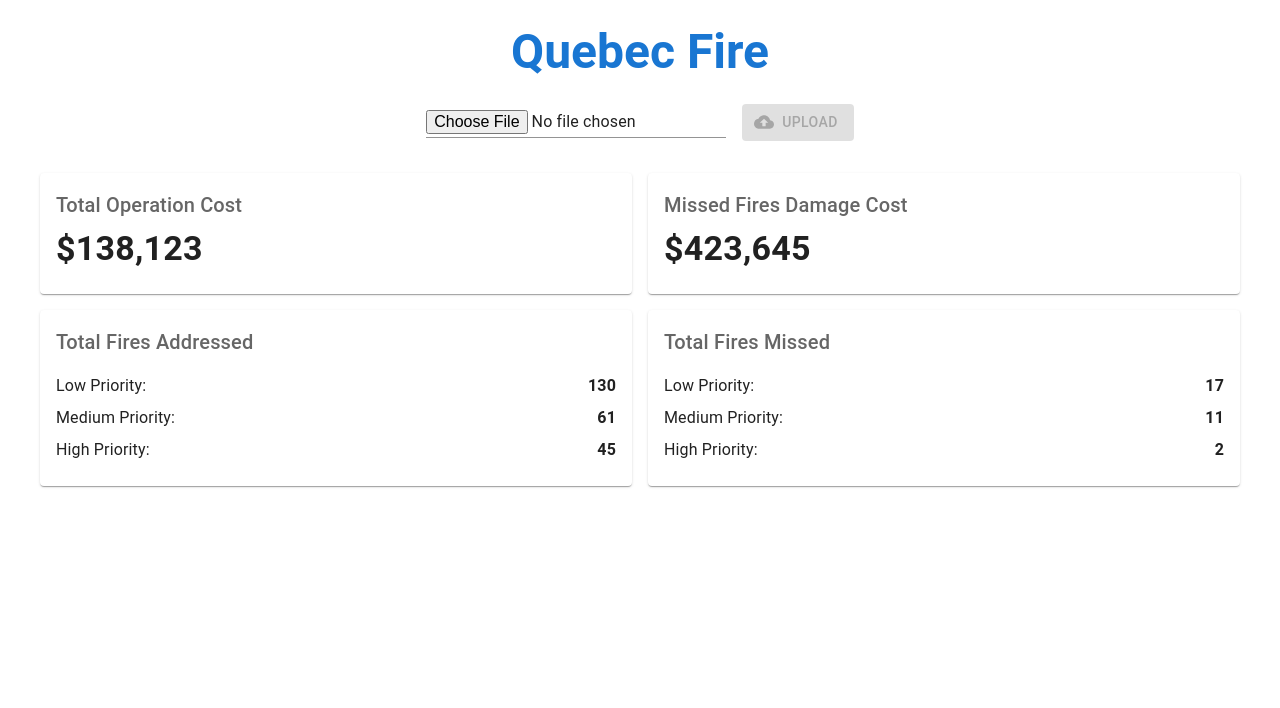
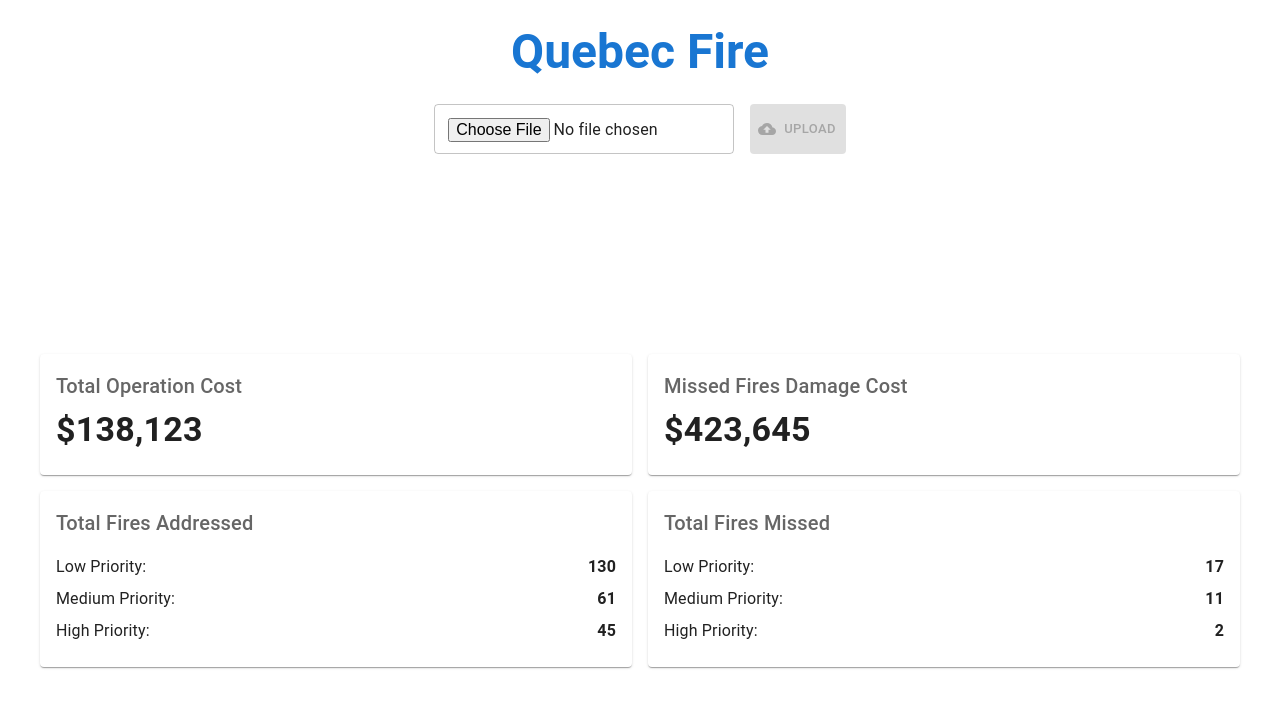
Before and after one commit to aswiinraviprakash/ConCodians-ConUHacksIV, a React (Create React App) app in the folder frontend/: page / in a window 1280 px wide. Shown: the top 708 px of the page. Built offline with nearby package versions, Linux system fonts and the light colour scheme.

Commit message:
Intermediate home.js file

```diff
--- a/frontend/src/components/home.js
+++ b/frontend/src/components/home.js
@@ -1,5 +1,5 @@
 import React,{ useState } from 'react';
-import {Card, CardContent, Typography, Box, Stack, Button, Input, createTheme} from '@mui/material';
+import {Card, CardContent, Typography, Box, Stack, Button, Input, createTheme,TextField} from '@mui/material';
 import CloudUploadIcon from '@mui/icons-material/CloudUpload';
 
 
@@ -8,9 +8,15 @@ const Home = () => {
 
     const [selectedFile, setSelectedFile] = useState(null);
 
-  const handleFileChange = (event) => {
-    setSelectedFile(event.target.files[0]);
-  };
+    const handleFileChange = (event) => {
+        const file = event.target.files[0];
+        if (file && file.type === 'text/csv') {
+          setSelectedFile(file);
+        } else {
+          alert('Please select a valid CSV file');
+          event.target.value = null; // Reset the input
+        }
+      };
 
   const handleUpload = () => {
     if (selectedFile) {
@@ -41,7 +47,7 @@ const Home = () => {
     }}>
 
          {/* Title and Upload Section */}
-      <Box sx={{ mb: 4, textAlign: 'center' }}>
+      <Box sx={{ mb: 25, textAlign: 'center' }}>
         <Typography variant="h3" component="h1" gutterBottom sx={{ fontWeight: 'bold', color: 'primary.main' }}>
           Quebec Fire
         </Typography>
@@ -51,24 +57,27 @@ const Home = () => {
           display: 'flex',
           gap: 2,
           justifyContent: 'center',
-          alignItems: 'center'
+          alignItems: 'center',
+
         }}>
-          <Input
+           <TextField
             type="file"
-            placeholder="Upload"
+            variant="outlined"
             onChange={handleFileChange}
             sx={{
-              flex: '0 1 300px',
-              '& input::placeholder': {
-                color: 'text.secondary'
-              }
-            }}
+                width: '300px',
+                '& .MuiOutlinedInput-root': {
+                  height: '50px'
+                }
+              }}
           />
           <Button
             variant="contained"
+            size="small"
             startIcon={<CloudUploadIcon />}
             onClick={handleUpload}
             disabled={!selectedFile}
+            sx={{ height: '50px' }}
           >
             Upload
           </Button>
```
